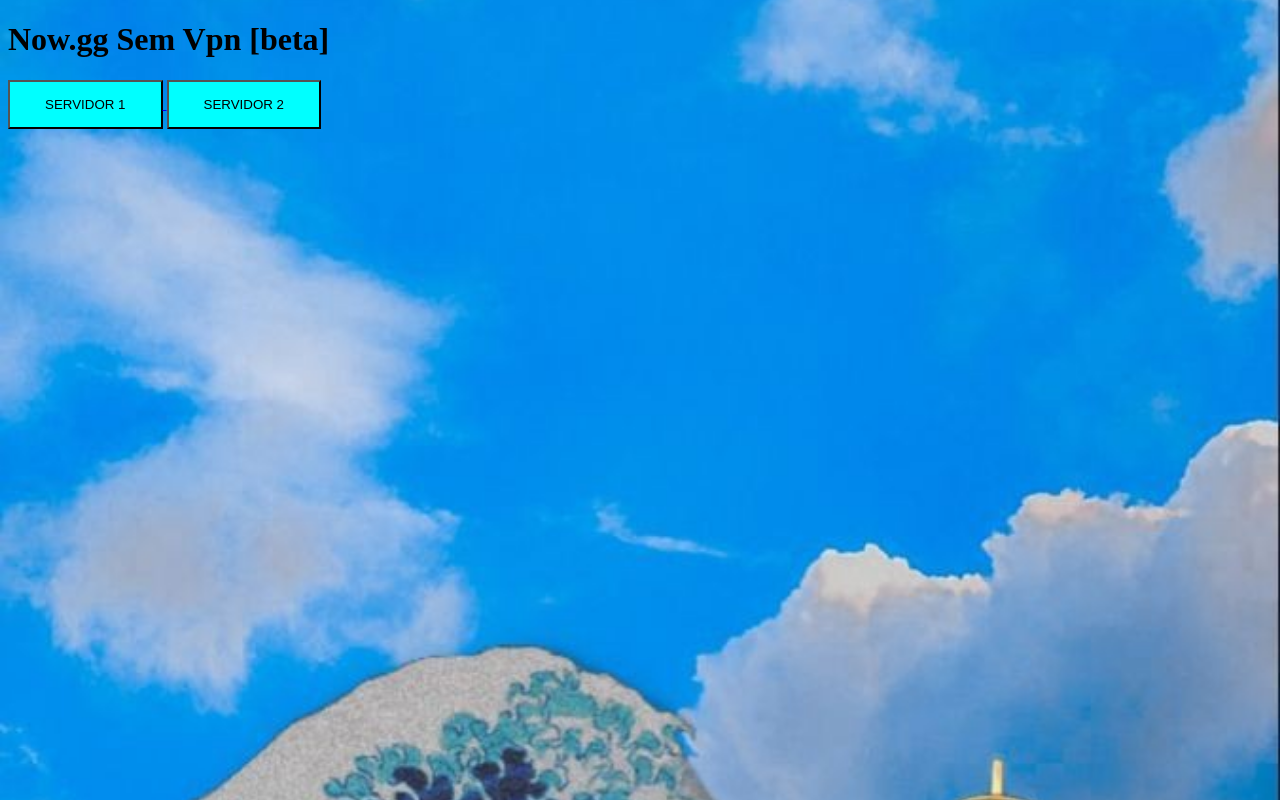
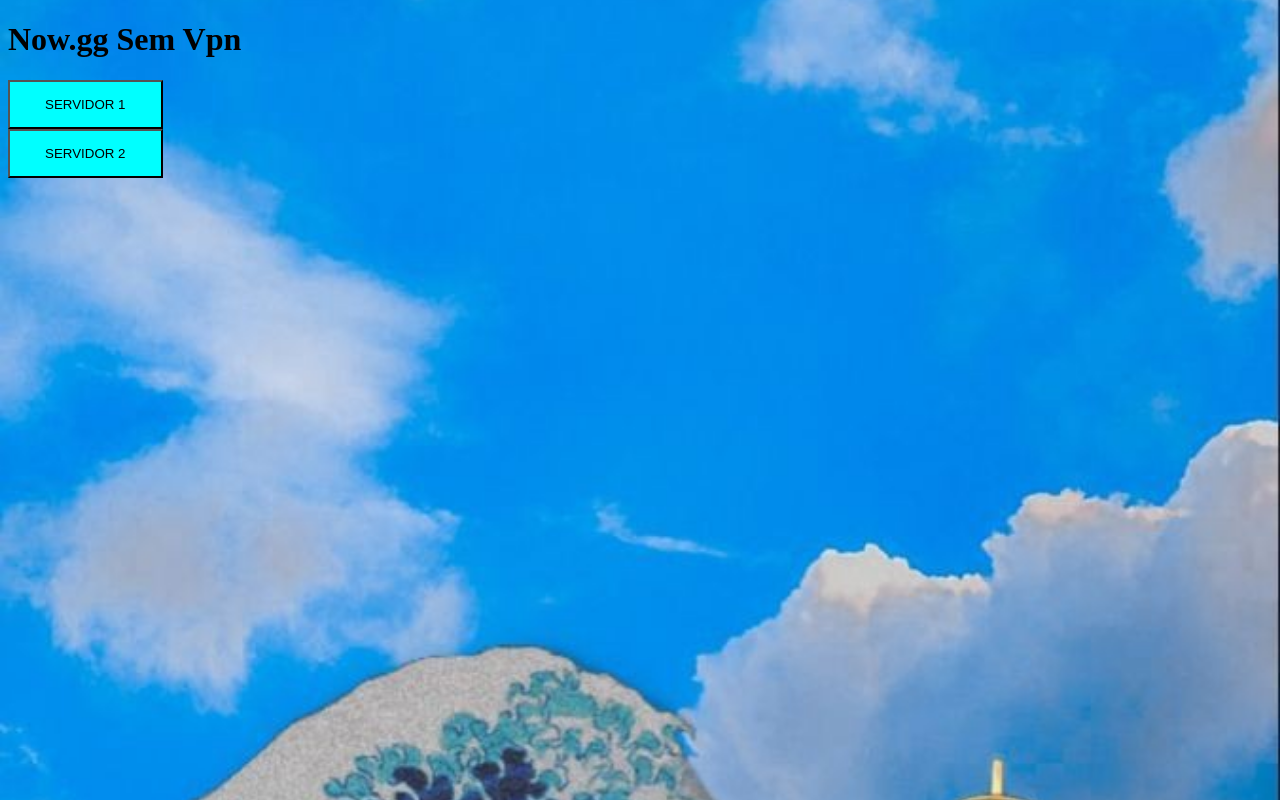
Before and after one commit to LIONBOT22/LIONBOT22.github.io, a plain HTML site: page index.html in a window 1280 px wide. Drawn offline with Linux system fonts and the light colour scheme.

Commit message:
index.html

```diff
--- a/index.html
+++ b/index.html
@@ -18,17 +18,25 @@
       <link rel="preconnect" href="https://fonts.googleapis.com">
 <link rel="preconnect" href="https://fonts.gstatic.com" crossorigin>
 <link href="https://fonts.googleapis.com/css2?family=Kanit:ital,wght@0,100;0,200;0,300;0,400;0,500;0,600;0,700;0,800;0,900;1,100;1,200;1,300;1,400;1,500;1,600;1,700;1,800;1,900&display=swap" rel="stylesheet">
-      <h1>Now.gg Sem Vpn [beta]</h1>
+      <h1 class="Titulo" >Now.gg Sem Vpn</h1>
 </head>
 <body>
 
-  <a href="https://webproxy.lumiproxy.com/request?area=US&u=https://now.gg/play/roblox-corporation/5349/roblox.html"
+      <div class="Titulo">
+
+        <a href="https://webproxy.lumiproxy.com/request?area=US&u=https://now.gg/play/roblox-corporation/5349/roblox.html"
     <br>  <button class="btn-1" >SERVIDOR 1</button>
 
 
-    <a href="https://webproxy.lumiproxy.com/request?area=CA&u=https://now.gg/play/roblox-corporation/5349/roblox.html"
+      </div>
+
+          <div class="Titulo">
+
+            <a href="https://webproxy.lumiproxy.com/request?area=CA&u=https://now.gg/play/roblox-corporation/5349/roblox.html"
       <br> <button class="btn-2" >SERVIDOR 2</button>
+
+          </div>
 
 
 </body>
-    </html>
+</html>
```
